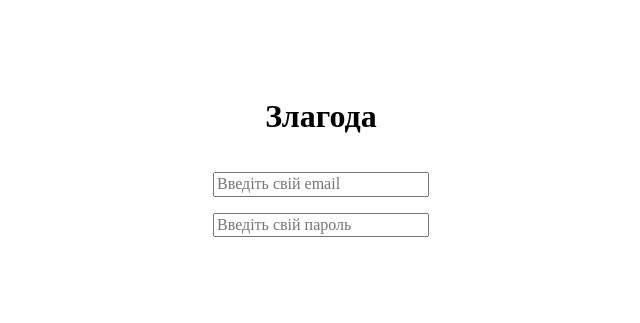
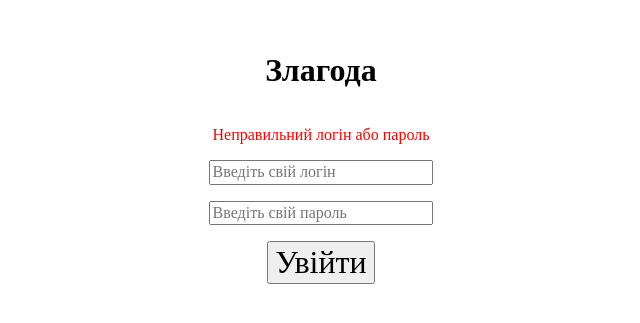
Before and after one commit to phylaren/ais-supermarket, a React (Vite) app in the folder client/: page / in a window 1280 px wide. Shown: the part 243-566 px from the top of the page, without its empty margins (319-959 px from the left). Built offline with nearby package versions, Linux system fonts and the light colour scheme.

Commit message:
feat: add main page

```diff
--- a/client/src/App.jsx
+++ b/client/src/App.jsx
@@ -1,14 +1,18 @@
 import { BrowserRouter, Routes, Route } from "react-router-dom";
 import Login from "./login/Login.jsx"
+import Main from "./main/Main.jsx"
+import { UserProvider } from "./context/UserContext.jsx";
 
-export default function App(){
-    return(
-        <BrowserRouter>
-            <Routes>
-                <Route path="/" element={<Login />}/>
-                <Route path="/manager"/>
-                <Route path="/cashier"/>
-            </Routes>
-        </BrowserRouter>
+export default function App() {
+    return (
+        <UserProvider>
+            <BrowserRouter>
+                <Routes>
+                    <Route path="/" element={<Login />} />
+                    <Route path="/main" element={<Main />} />
+                    {/* ADD LINKS TO THE ROUTES AND CORRESPONDING ELEMENTS AND MAYBE ADD /cashier /manager */}
+                </Routes>
+            </BrowserRouter>
+        </UserProvider>
     )
 }
--- a/client/src/context/UserContext.jsx
+++ b/client/src/context/UserContext.jsx
@@ -3,7 +3,9 @@ import { createContext, useState } from "react";
 export const UserContext = createContext();
 
 export function UserProvider({children}){
-    const [role, setRole] = useState(null); //role could be MANAGER OR CASHIER, should check if valid
+    const [role, setRole] = useState("CASHIER"); //role could be MANAGER OR CASHIER, should check if valid
+    // maybe add current page as Context API?
+    // add isLoggedIn here
 
     return (
         <UserContext.Provider value={{role, setRole}}>
--- a/client/src/login/Login.jsx
+++ b/client/src/login/Login.jsx
@@ -1,54 +1,58 @@
 import { useState } from "react"
+import { Link } from "react-router-dom"
 
 import style from "./login.module.css"
 
-export default function Login(){
-    const [isError, setIsError] = useState(false);
+export default function Login() {
+    const [isError, setIsError] = useState(true);
 
     return (
-        <div className={style.loginContainer}>
-            <PageName name="Злагода"/>
-            {isError && <ErrorMessage text="Неправильний логін або пароль"/>}
-            <EmailInput />
-            <PasswordInput />
+        <div className={style.pageContainer}>
+            <div className={style.loginContainer}>
+                <PageName name="Злагода" />
+                {isError && <ErrorMessage text="Неправильний логін або пароль" />}
+                <LoginInput />
+                <PasswordInput />
+                <Link to="/main"><button>Увійти</button></Link>
+            </div>
         </div>
     )
 }
 
-function PageName({name}){
-    return(
+function PageName({ name }) {
+    return (
         <h1>{name}</h1>
     )
 }
 
-function EmailInput(){
-    const [email, setEmail] = useState("");
+function LoginInput() {
+    const [login, setLogin] = useState("");
 
-    return(
+    return (
         <input
-            type="email"
-            placeholder="Введіть свій email"
-            value={email}
-            onChange={(e)=>setEmail(e.target.value)}
+            type="text"
+            placeholder="Введіть свій логін"
+            value={login}
+            onChange={(e) => setLogin(e.target.value)}
         />
     )
 }
 
-function PasswordInput(){
+function PasswordInput() {
     const [password, setPassword] = useState("");
 
-    return(
+    return (
         <input
             type="password"
             placeholder="Введіть свій пароль"
             value={password}
-            onChange={(e)=>setPassword(e.target.value)}
+            onChange={(e) => setPassword(e.target.value)}
         />
     )
 }
 
-function ErrorMessage({text}){
-    return(
+function ErrorMessage({ text }) {
+    return (
         <p>{text}</p>
     )
 }
--- a/client/src/login/login.module.css
+++ b/client/src/login/login.module.css
@@ -1,20 +1,29 @@
+.pageContainer {
+    width: 100%;
+    height: 100%;
+    display: flex;
+    justify-content: center;
+    align-items: center;
+}
+
 .loginContainer {
     display: flex;
     flex-direction: column;
     align-items: center;
-    gap: 16px;                  /*i should add constants*/
+    gap: 16px;
+    /*i should add constants*/
 }
 
-input{
+input {
     width: 100%;
 }
 
-h1{
+h1 {
     text-align: center;
     margin: 0;
 }
 
-p{
+p {
     color: red;
     margin: 0;
 }
--- /dev/null
+++ b/client/src/main/Main.jsx
@@ -0,0 +1,34 @@
+import { Link } from "react-router-dom"
+import style from "./Main.module.css"
+
+import { useContext } from "react"
+import { UserContext } from "../context/UserContext"
+
+import { PageName } from "../pageElems/PageName"
+import headerStyle from "../pageElems/headerStyle.module.css"
+
+import {cashier, manager} from "./categories.js";
+
+export default function Main(){
+    const categories = useContext(UserContext).role === "CASHIER" ? cashier : manager;
+
+    return(
+        <div className={style.pageContainer}>
+            <PageName name="Головна"/>
+            {<PageCategories categories={categories}/>}
+        </div>
+    )
+}
+
+//array of categories
+export function PageCategories({categories}){
+    return(
+        <ul>
+            {categories.map(category=>(
+                <li key={category.eng}>
+                    <Link to={`${category.eng}`}>{category.ukr}</Link>
+                </li>
+            ))}
+        </ul>
+    )
+}
--- /dev/null
+++ b/client/src/main/Main.module.css
@@ -0,0 +1,39 @@
+.pageContainer {
+    width: 100%;
+    height: 100%;
+    display: flex;
+    flex-direction: column;
+    justify-content: flex-start;
+    align-items: center;
+}
+
+ul {
+    list-style: none;
+    margin: 0;
+    padding: 0;
+    width: 100%;
+    height: 100%;
+    display: flex;
+    flex-direction: column;
+    justify-content: center;
+    align-items: center;
+    gap: 8px;
+}
+
+a{
+    text-decoration: none;
+    color: black;
+    font-size: 32px;
+}
+
+li{
+    padding: 8px;
+    border: 1px solid black;
+    width: 25%;
+    text-align: center;
+}
+
+li:hover{
+    cursor: pointer;
+    background-color: aliceblue;
+}
--- /dev/null
+++ b/client/src/main/categories.js
@@ -0,0 +1,47 @@
+export const cashier = [
+    {
+        ukr: "Працівники",
+        eng: "workers"
+    },
+    {
+        ukr: "Клієнти",
+        eng: "clients"
+    },
+    {
+        ukr: "Категорії",
+        eng: "categories"
+    },
+    {
+        ukr: "Товари",
+        eng: "goods"
+    },
+    {
+        ukr: "Товари в магазині",
+        eng: "shop-goods"
+    },
+    {
+        ukr: "Чеки",
+        eng: "checks"
+    }
+];
+
+// should goods have different view for them? maybe i should return to /cashier /manager
+
+export const manager = [
+    {
+        ukr: "Мій профіль",
+        eng: "profile"
+    },
+    {
+        ukr: "Чеки",
+        eng: "checks"
+    },
+    {
+        ukr: "Товари",
+        eng: "goods"
+    },
+    {
+        ukr: "Товари в магазині",
+        eng: "shop-goods"
+    },
+]
--- /dev/null
+++ b/client/src/pageElems/PageName.jsx
@@ -0,0 +1,5 @@
+export function PageName({name}) {
+    return (
+        <header>{name}</header>
+    )
+}
--- /dev/null
+++ b/client/src/pageElems/headerStyle.module.css
@@ -0,0 +1,9 @@
+header {
+    align-self: baseline;
+    padding: 16px;
+    background-color: brown;
+    width: 100%;
+    color: white;
+    font-size: 32px;
+    text-align: center;
+}
--- a/client/src/styles/index.css
+++ b/client/src/styles/index.css
@@ -2,9 +2,3 @@ body, html, #root {
   width: 100%;
   height: 100%;
 }
-
-#root{
-  display: flex;
-  justify-content: center;
-  align-items: center;
-}
```
Also changed, not shown: 1 other file (tests, documents, lock files or other folders).
